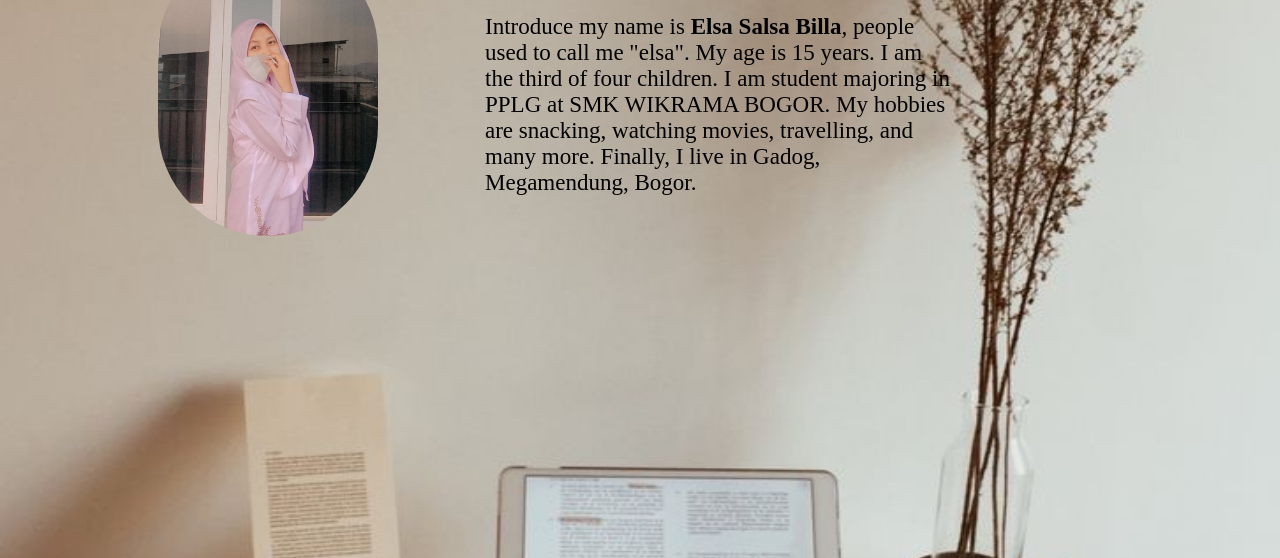
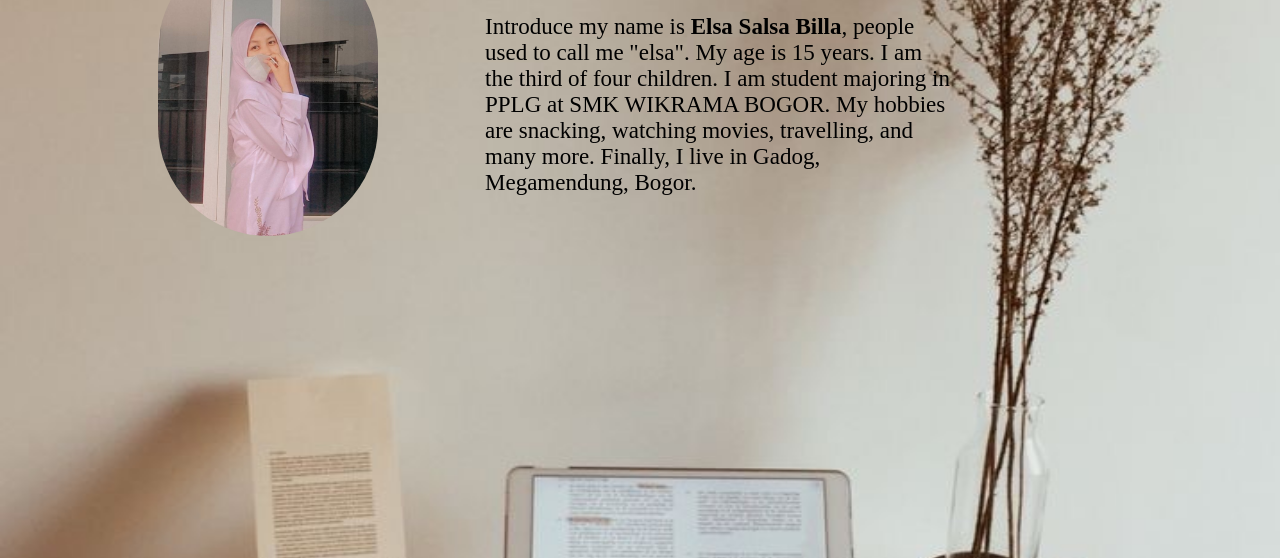
Before and after one commit to Elsa8989/Cinematic, a plain HTML site: page index.html in a window 1280 px wide. Shown: the part 242-800 px from the top of the page. Drawn offline with Linux system fonts and the light colour scheme.

Commit message:
Update style.css

```diff
--- a/style.css
+++ b/style.css
@@ -1,7 +1,7 @@
 body {
     background-image: url(img/ulang.jpg);
     background-repeat: no-repeat;
-    background-size:  1320px  1048px;
+    background-size:  1340px  1048px;
 }
 header ul {
     float: right;
```
